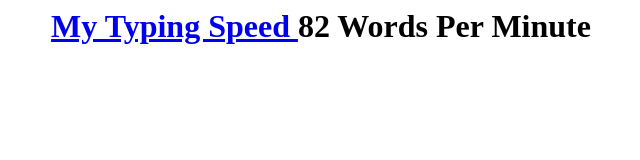
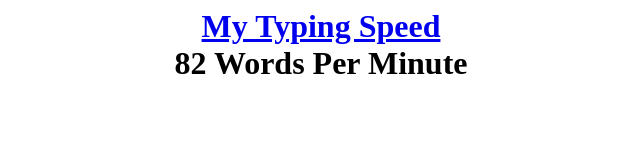
Before and after one commit to astricklandd/376url, a plain HTML site: page index.html in a window 1280 px wide. Shown: the whole page, without its empty margins (319-959 px from the left). Drawn offline with Linux system fonts and the light colour scheme.

Commit message:
Update index.html

```diff
--- a/index.html
+++ b/index.html
@@ -5,7 +5,7 @@
 
 <body>
 <center>
-<h1> <a href='https://img.10fastfingers.com/speedtests/generate_screenshot_result/1_82_467_412_55_80_10_15' target='_blank'> My Typing Speed </a>
+<h1> <a href='https://img.10fastfingers.com/speedtests/generate_screenshot_result/1_82_467_412_55_80_10_15' target='_blank'> My Typing Speed </a> <br>
   82 Words Per Minute</h1>
 <center>
 </body>
```
